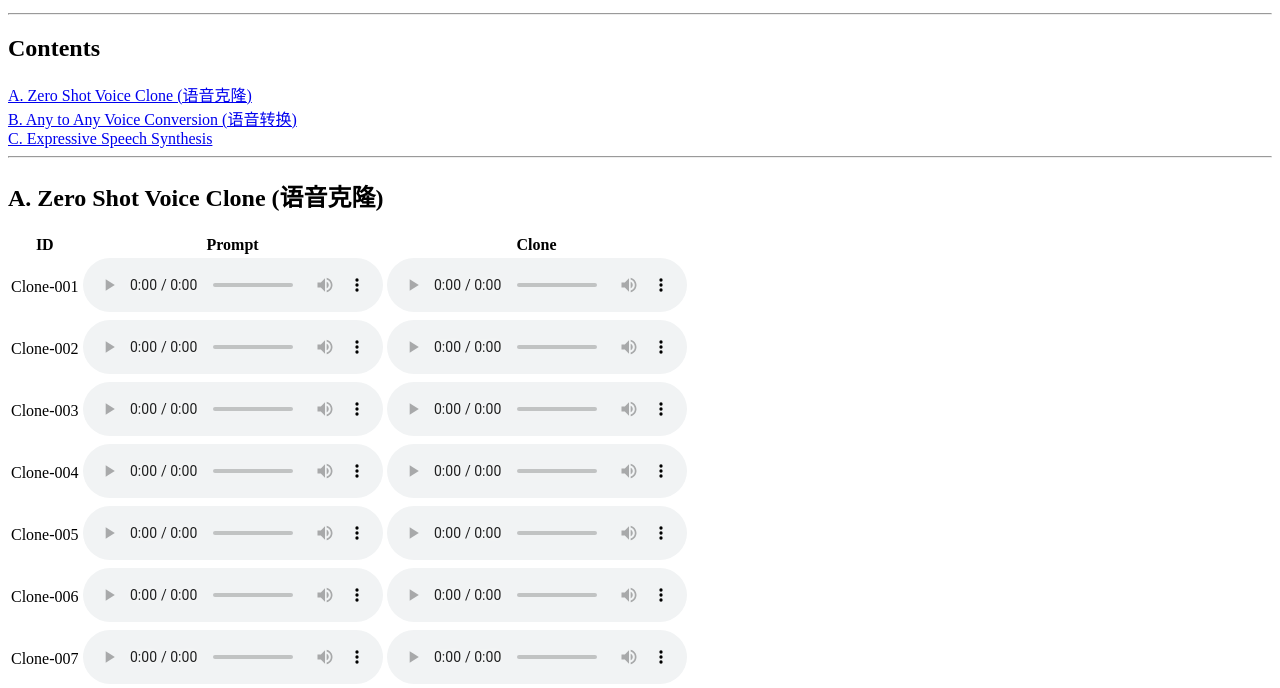
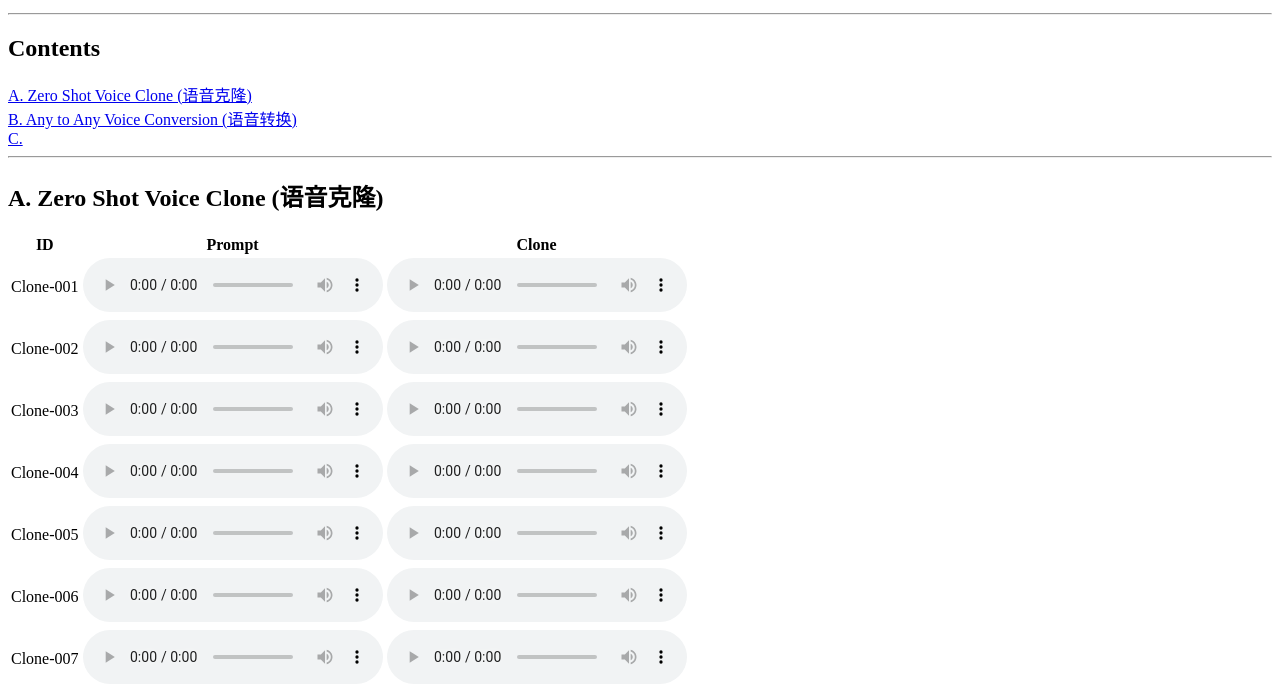
Before and after one commit to airstillblue/airstillblue.github.io, a plain HTML site: page home.html in a window 1280 px wide. Shown: the part 110-798 px from the top of the page. Drawn offline with Linux system fonts and the light colour scheme.

Commit message:
Update home.html

```diff
--- a/home.html
+++ b/home.html
@@ -13,7 +13,7 @@
     <h2><b>Contents</b></h1>
     <a href="#section_clone">A. Zero Shot Voice Clone (语音克隆)</a><br>
     <a href="#section_vc">B. Any to Any Voice Conversion (语音转换)</a><br>
-    <a href="#section_exp">C. Expressive Speech Synthesis</a><br>
+    <a href="#section_exp">C. </a><br>
     <hr>
 
     <h2><b>A. Zero Shot Voice Clone (语音克隆)</b><a name="section_clone"></a></h2>
@@ -458,7 +458,7 @@
     </table>
 
     <hr>
-    <h2><b>C. Expressive Speech Synthesis</b><a name="section_exp"></a></h2>
+    <h2><b>C. </b><a name="section_exp"></a></h2>
 
     <hr>
 
```
